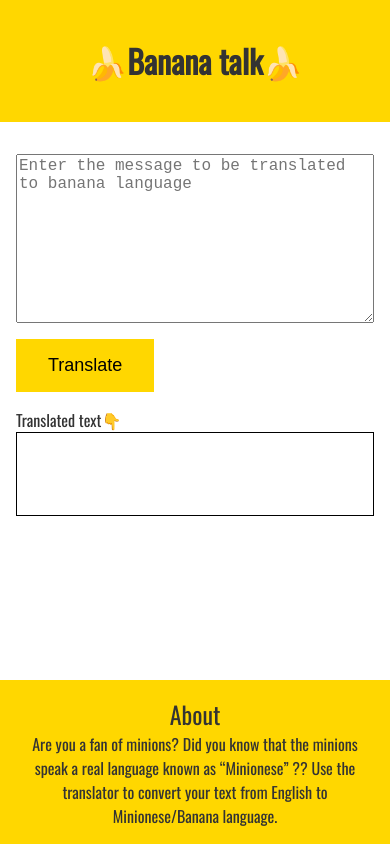
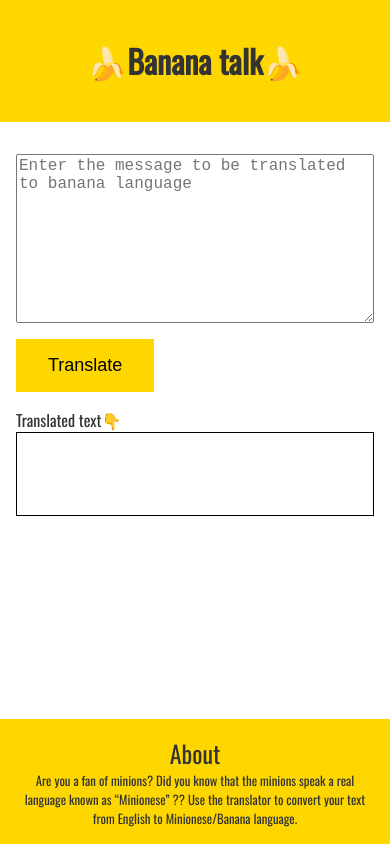
Before and after one commit to shreyabiradar07/Minionese, a plain HTML site: page index.html in a window 390 px wide. Drawn offline with nearby package versions, Linux system fonts and the light colour scheme.

Commit message:
added media query for footer

```diff
--- a/style.css
+++ b/style.css
@@ -57,3 +57,8 @@ footer p {
   max-width: 600px;
     margin: auto;
 }
+@media only screen and (max-width:660px){
+  footer{
+    font-size:0.8rem;
+  }
+}
```
